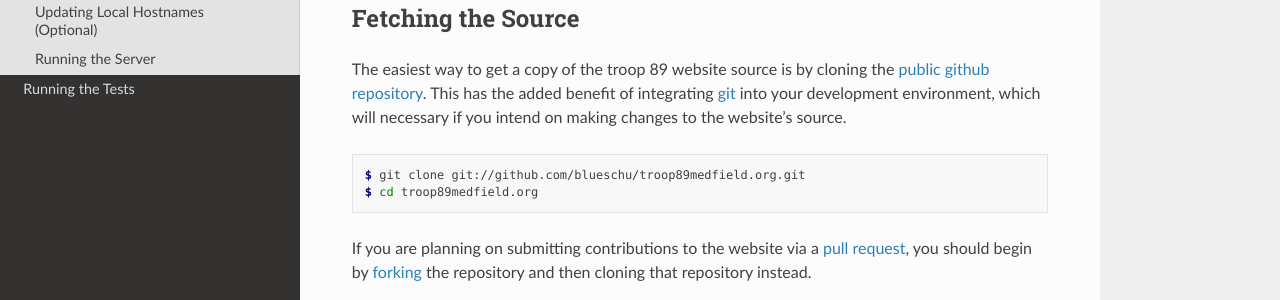
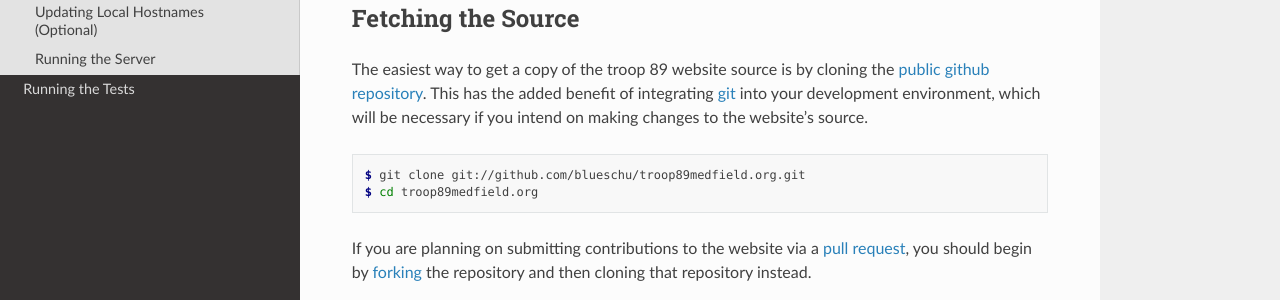
Before and after one commit to brianschubert/troop89medfield.org, a Sphinx documentation site: the page built from docs/install.rst, in a window 1280 px wide and 900 px high. Shown: the part 379-679 px from the top of the window. Built offline with Sphinx 7.4.7 and the Read the Docs theme 2.0.0, drawn with Linux system fonts in a browser that asks for light colours.

Commit message:
Remove unsupported directive and amend typo

```diff
--- a/docs/install.rst
+++ b/docs/install.rst
@@ -16,7 +16,7 @@ Getting a local copy of the troop 89 website running is a fairly simple process,
 Fetching the Source
 -------------------
 
-The easiest way to get a copy of the troop 89 website source is by cloning the `public github repository`_. This has the added benefit of integrating `git`_ into your development environment, which will necessary if you intend on making changes to the website's source.
+The easiest way to get a copy of the troop 89 website source is by cloning the `public github repository`_. This has the added benefit of integrating `git`_ into your development environment, which will be necessary if you intend on making changes to the website's source.
 
 .. code-block:: console
 
```
Also changed, not shown: other parts of docs/install.rst (+0 -1 lines).
